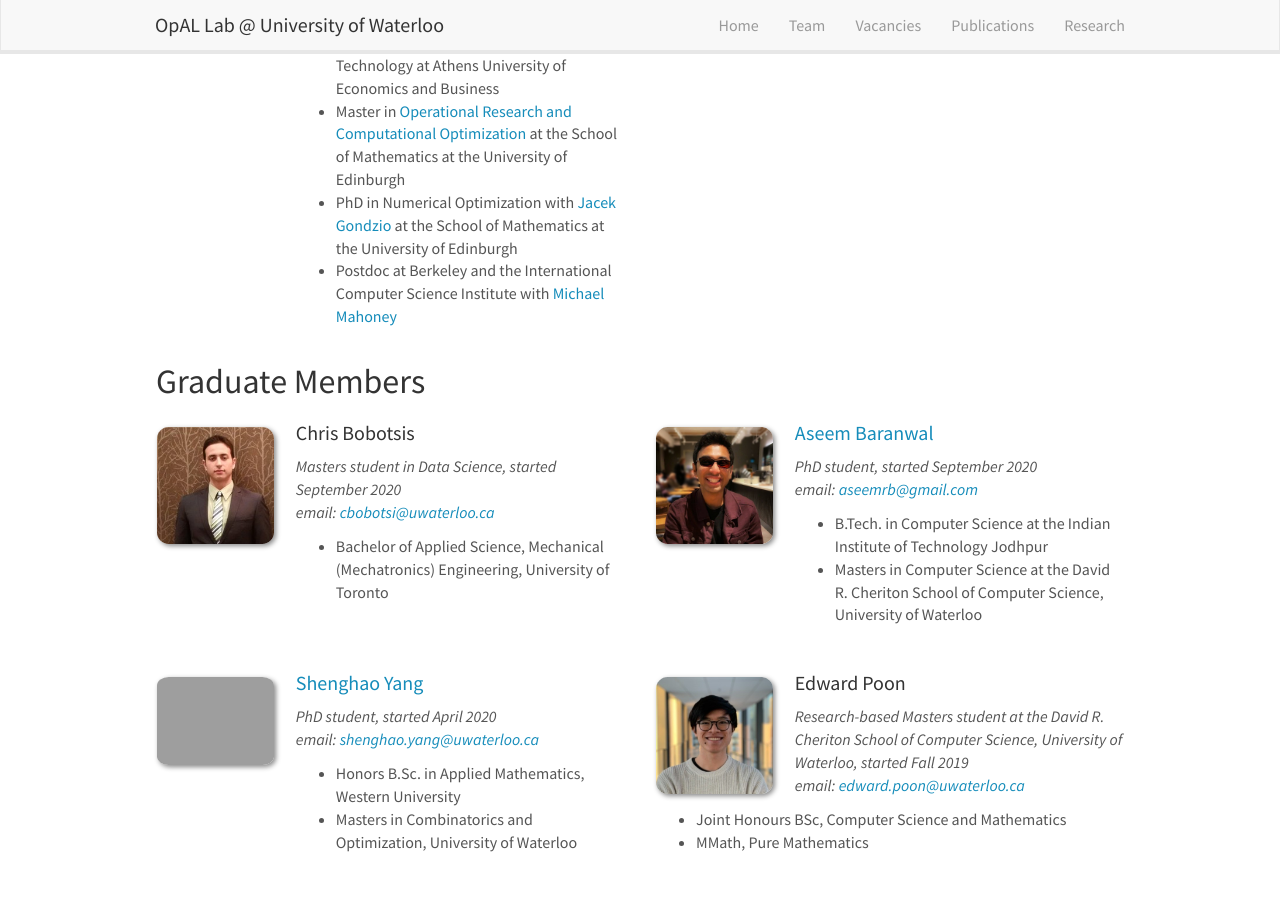
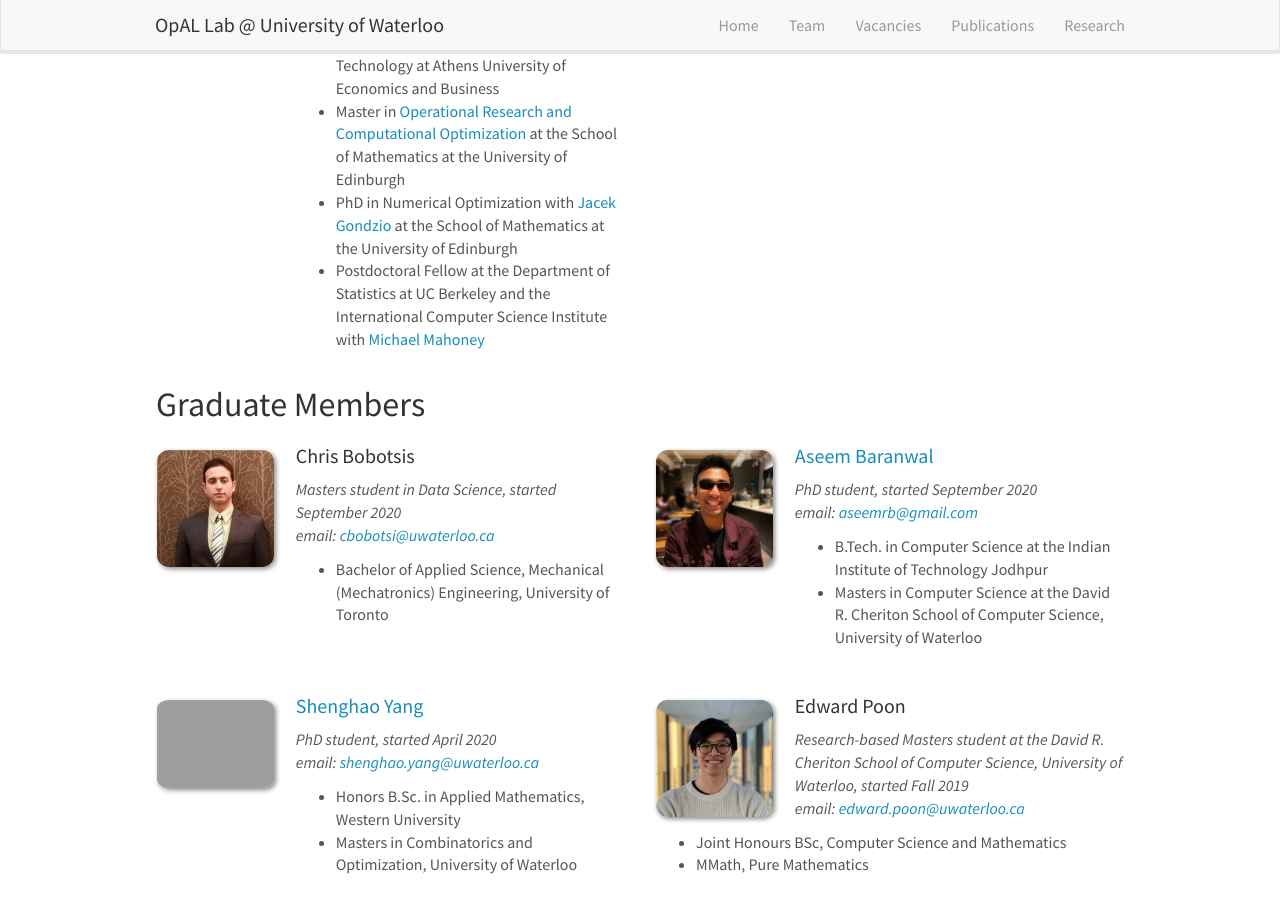
Before and after one commit to opallab/opallab.github.io, a Jekyll site: the page built from _pages/team.md, in a window 1280 px wide and 900 px high, scrolled down 311 px. Built offline with Jekyll 4.4.1, drawn with Linux system fonts in a browser that asks for light colours; nearby versions of some CDN libraries.

```diff
--- a/_data/pi.yml
+++ b/_data/pi.yml
@@ -6,4 +6,4 @@
   education1: B.Sc. in Management Science and Technology at Athens University of Economics and Business
   education2: Master in <a href="https://www.ed.ac.uk/studying/postgraduate/degrees/index.php?r=site/view&edition=2020&id=499">Operational Research and Computational Optimization</a> at the School of Mathematics at the University of Edinburgh
   education3: PhD in Numerical Optimization with <a href="https://www.maths.ed.ac.uk/~gondzio/">Jacek Gondzio</a> at the School of Mathematics at the University of Edinburgh
-  education4: Postdoc at Berkeley and the International Computer Science Institute with <a href="https://www.stat.berkeley.edu/~mmahoney/">Michael Mahoney</a>
+  education4: Postdoctoral Fellow at the Department of Statistics at UC Berkeley and the International Computer Science Institute with <a href="https://www.stat.berkeley.edu/~mmahoney/">Michael Mahoney</a>
```
